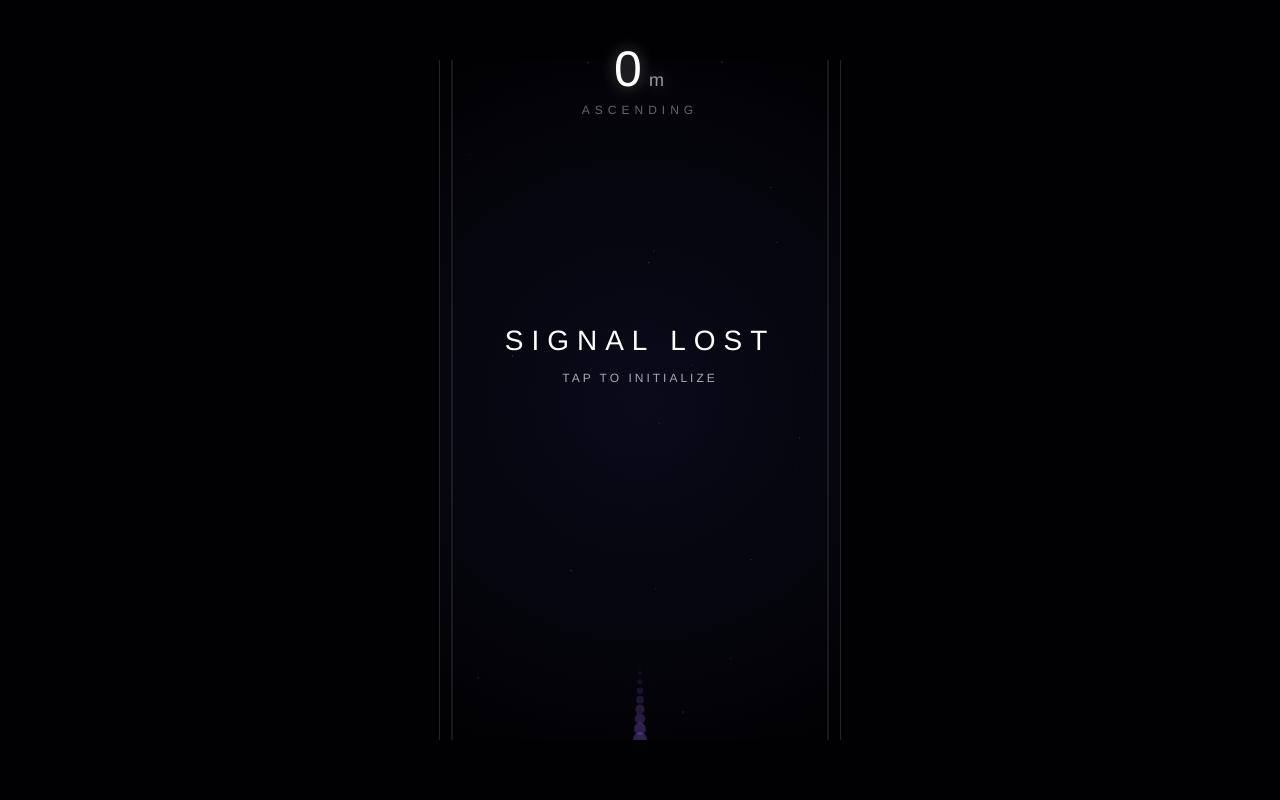
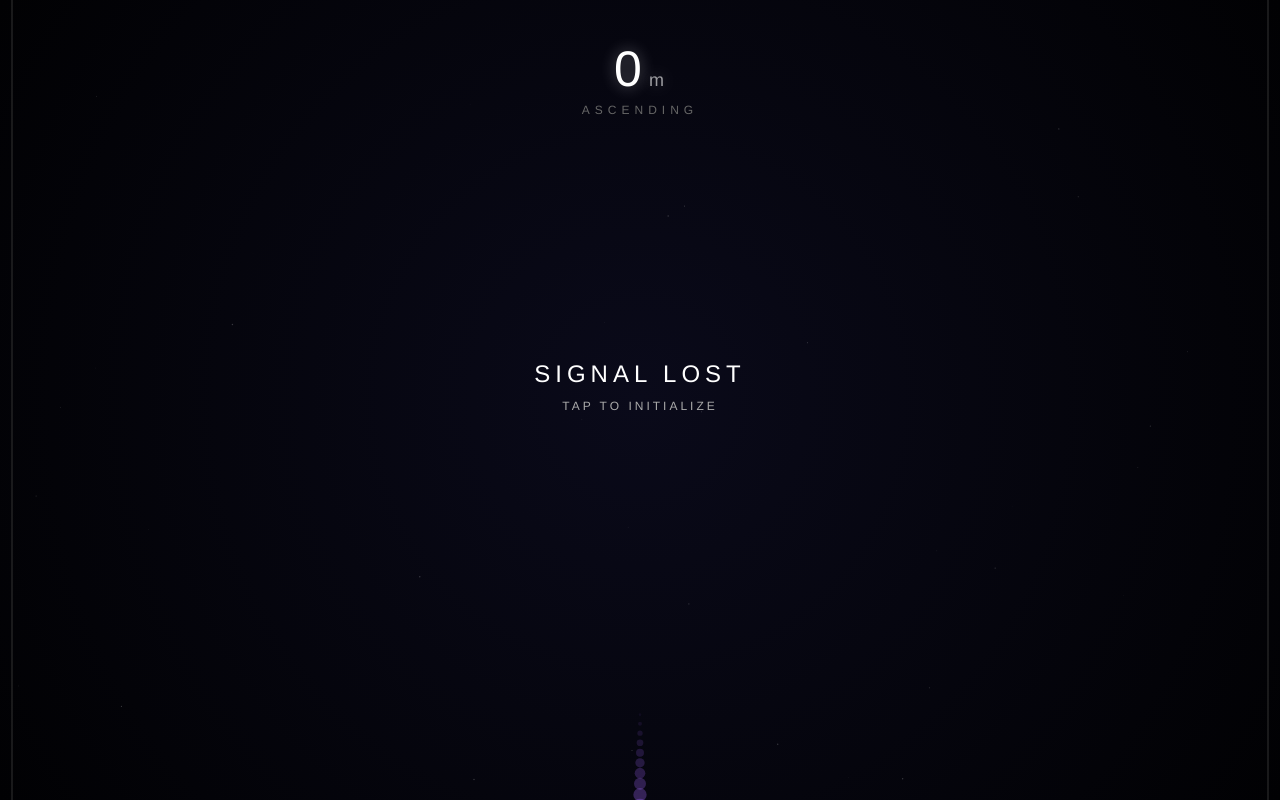
Before and after one commit to ramunemoti/neonclimbing, a plain HTML site: page index.html in a window 1280 px wide. Drawn offline with Linux system fonts and the light colour scheme.

Commit message:
Update index.html

```diff
--- a/index.html
+++ b/index.html
@@ -5,13 +5,32 @@
     <meta name="viewport" content="width=device-width, initial-scale=1.0, maximum-scale=1.0, user-scalable=no">
     <title>Neon Altitude</title>
     <style>
-        body { margin: 0; background: #010103; display: flex; justify-content: center; align-items: center; height: 100vh; overflow: hidden; font-family: 'Helvetica Neue', sans-serif; }
-        canvas { background: radial-gradient(circle at center, #0a0a1a 0%, #010103 100%); border-left: 1px solid #222; border-right: 1px solid #222; cursor: pointer; touch-action: none; }
+        /* 画面の余白を完全に消し、スクロールを禁止 */
+        body {
+            margin: 0;
+            background: #010103;
+            display: flex;
+            justify-content: center;
+            align-items: center;
+            height: 100vh;
+            width: 100vw;
+            overflow: hidden;
+            font-family: 'Helvetica Neue', sans-serif;
+            position: fixed; /* iPhoneのバウンス対策 */
+        }
+        /* キャンバスを画面サイズに合わせる */
+        canvas {
+            background: radial-gradient(circle at center, #0a0a1a 0%, #010103 100%);
+            display: block;
+            touch-action: none;
+            max-width: 100%;
+            max-height: 100%;
+        }
         #ui { position: absolute; top: 40px; text-align: center; pointer-events: none; width: 100%; z-index: 10; }
         #altitude { font-size: 50px; font-weight: 200; color: #fff; text-shadow: 0 0 15px rgba(255,255,255,0.4); letter-spacing: 2px; }
         #unit { font-size: 18px; margin-left: 5px; opacity: 0.6; }
         #msg { font-size: 12px; color: #666; letter-spacing: 5px; text-transform: uppercase; margin-top: 5px; }
-        #gameover { display: none; position: absolute; font-size: 28px; font-weight: 200; color: #fff; text-align: center; pointer-events: none; z-index: 20; letter-spacing: 8px; }
+        #gameover { display: none; position: absolute; font-size: 24px; font-weight: 200; color: #fff; text-align: center; pointer-events: none; z-index: 20; letter-spacing: 5px; width: 100%; }
     </style>
 </head>
 <body>
@@ -28,8 +47,13 @@ const ctx = canvas.getContext('2d');
 const altEl = document.getElementById('altitude');
 const goEl = document.getElementById('gameover');
 
-canvas.width = 400;
-canvas.height = 680;
+// --- 【重要】スマホの画面サイズに合わせてキャンバスをリサイズ ---
+function resize() {
+    canvas.width = window.innerWidth;
+    canvas.height = window.innerHeight;
+}
+window.addEventListener('resize', resize);
+resize();
 
 let altitude = 0;
 let displayAltitude = 0;
@@ -47,10 +71,9 @@ let ball = {
 let spikes = [];
 let particles = [];
 const spikeSize = 25;
-const globalSpikeSpeed = 3.0; // すべての針の速度をここで統一
+const globalSpikeSpeed = 3.0;
 
-// 背景の星々
-let bgStars = Array.from({length: 40}, () => ({x: Math.random()*canvas.width, y: Math.random()*canvas.height, s: Math.random()*1.5}));
+let bgStars = Array.from({length: 40}, () => ({x: Math.random()*window.innerWidth, y: Math.random()*window.innerHeight, s: Math.random()*1.5}));
 
 function createRipple(x, y) {
     particles.push({ x, y, r: 0, life: 1 });
@@ -61,10 +84,7 @@ function createSpikes(side) {
     const x = side === 1 ? canvas.width - wallWidth : wallWidth;
     for (let i = 0; i < num; i++) {
         const y = -150 - (i * spikeSize * (3 + Math.random()));
-        spikes.push({
-            x, y, side,
-            speed: globalSpikeSpeed // 速度を一定に
-        });
+        spikes.push({ x, y, side, speed: globalSpikeSpeed });
     }
 }
 
@@ -75,7 +95,7 @@ function jump() {
 }
 
 window.addEventListener('mousedown', jump);
-window.addEventListener('touchstart', (e) => { e.preventDefault(); jump(); });
+window.addEventListener('touchstart', (e) => { e.preventDefault(); jump(); }, {passive: false});
 
 function resetGame() {
     altitude = 0; displayAltitude = 0;
@@ -114,7 +134,7 @@ function update() {
         createSpikes(1);
     }
 
-    if (ball.y > canvas.height || ball.y < -50) endGame();
+    if (ball.y > canvas.height || ball.y < -100) endGame();
 
     spikes.forEach(s => {
         s.y += s.speed;
@@ -131,9 +151,8 @@ function update() {
 function endGame() {
     gameActive = false;
     goEl.style.display = 'block';
-    goEl.style.left = '50%';
+    goEl.style.left = '0';
     goEl.style.top = '45%';
-    goEl.style.transform = 'translate(-50%, -50%)';
 }
 
 function draw() {
@@ -163,11 +182,10 @@ function draw() {
         ctx.fill();
     });
 
-    // 針の描画（速度統一＆輝き強化）
     spikes.forEach(s => {
-        ctx.fillStyle = '#bbb'; // 少し明るい灰色
-        ctx.shadowBlur = 18; // グローをより強く
-        ctx.shadowColor = 'rgba(255, 255, 255, 0.8)'; // 白い輝きをはっきりと
+        ctx.fillStyle = '#bbb';
+        ctx.shadowBlur = 18;
+        ctx.shadowColor = 'rgba(255, 255, 255, 0.8)';
         ctx.beginPath();
         if (s.side === 1) {
             ctx.moveTo(canvas.width - wallWidth, s.y);
```
